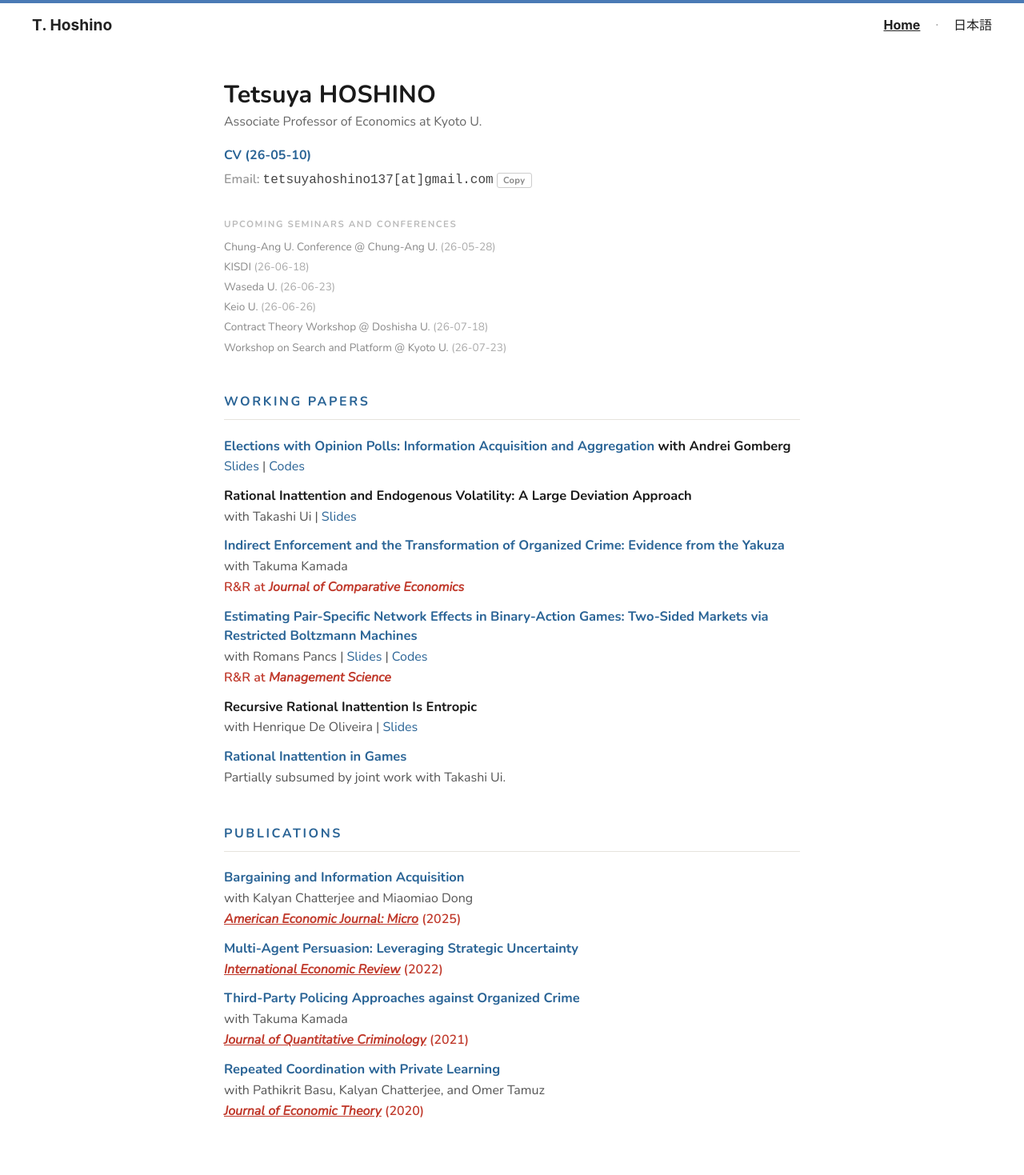
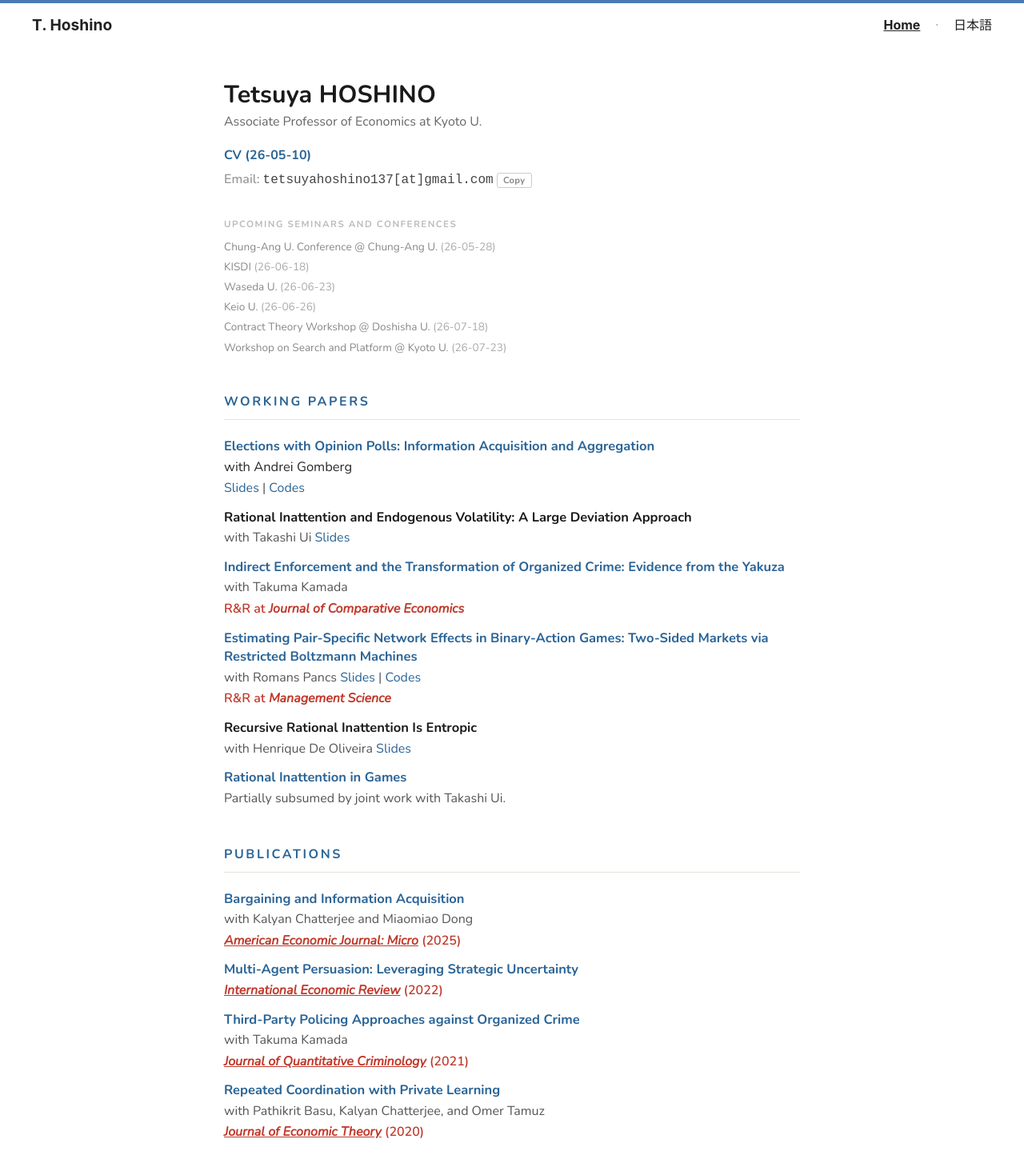
Before and after one commit to tetsuyahoshino137/tetsuyahoshino137.github.io, a Jekyll site: the page built from index.md, in a window 1280 px wide. Shown: the whole page at 80% size. Built offline with Jekyll 4.4.1, drawn with Linux system fonts in a browser that asks for light colours; before the commit the page ends 1442 px from its top, so only the background shows below that.

Commit message:
Update index.md

```diff
--- a/index.md
+++ b/index.md
@@ -33,12 +33,12 @@ title: Home
         <div class="paper-sub">with Andrei Gomberg | <a href="slides/GombergHoshino_CETC.pdf">Slides</a> | <a href="https://colab.research.google.com/drive/1Udqhdzlq0Cck9HbkMKYVyT4HPwApEFsW?usp=sharing">Codes</a></div>
       </li> -->
       <li>
-        <div class="paper-title"><a href="papers/GombergHoshino250408.pdf">Elections with Opinion Polls: Information Acquisition and Aggregation</a> with Andrei Gomberg</div>
+        <div class="paper-title"><a href="papers/GombergHoshino250408.pdf">Elections with Opinion Polls: Information Acquisition and Aggregation</a></div> with Andrei Gomberg
         <div class="paper-sub"><a href="slides/GombergHoshino_CETC.pdf">Slides</a> | <a href="...">Codes</a></div>
       </li>
       <li>
         <div class="paper-title">Rational Inattention and Endogenous Volatility: A Large Deviation Approach</div>
-        <div class="paper-sub">with Takashi Ui | <a href="slides/HoshinoUi_BRIC.pdf">Slides</a></div>
+        <div class="paper-sub">with Takashi Ui <a href="slides/HoshinoUi_BRIC.pdf">Slides</a></div>
       </li>
       <li>
         <div class="paper-title"><a href="papers/HoshinoKamada260125.pdf">Indirect Enforcement and the Transformation of Organized Crime: Evidence from the Yakuza</a></div>
@@ -47,12 +47,12 @@ title: Home
       </li>
       <li>
         <div class="paper-title"><a href="papers/HoshinoPancs260406.pdf">Estimating Pair-Specific Network Effects in Binary-Action Games: Two-Sided Markets via Restricted Boltzmann Machines</a></div>
-        <div class="paper-sub">with Romans Pancs | <a href="slides/HoshinoPancs_EconometricSocietyAIML.pdf">Slides</a> | <a href="https://colab.research.google.com/drive/1zIY4-pjJv4uWzs7OlHq-XOe5-MAmSGNU?usp=sharing">Codes</a></div>
+        <div class="paper-sub">with Romans Pancs <a href="slides/HoshinoPancs_EconometricSocietyAIML.pdf">Slides</a> | <a href="https://colab.research.google.com/drive/1zIY4-pjJv4uWzs7OlHq-XOe5-MAmSGNU?usp=sharing">Codes</a></div>
         <div class="paper-pub"><span class="badge">R&amp;R at <em>Management Science</em></span></div>
       </li>
       <li>
         <div class="paper-title">Recursive Rational Inattention Is Entropic</div>
-        <div class="paper-sub">with Henrique De Oliveira | <a href="slides/DeoliveiraHoshino_EconometricSociety.pdf">Slides</a></div>
+        <div class="paper-sub">with Henrique De Oliveira <a href="slides/DeoliveiraHoshino_EconometricSociety.pdf">Slides</a></div>
       </li>
       <li>
         <div class="paper-title"><a href="papers/HoshinoJMP.pdf">Rational Inattention in Games</a></div>
```
